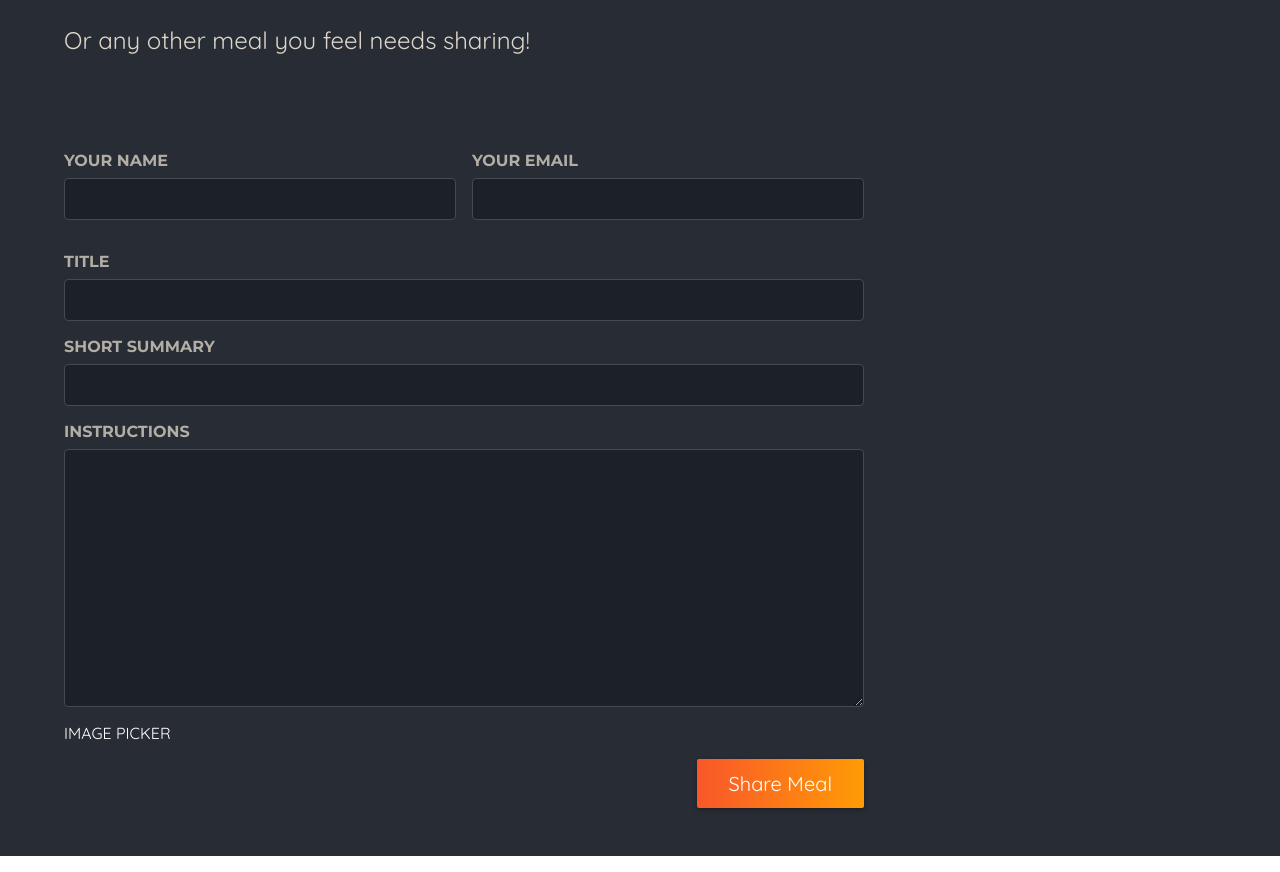
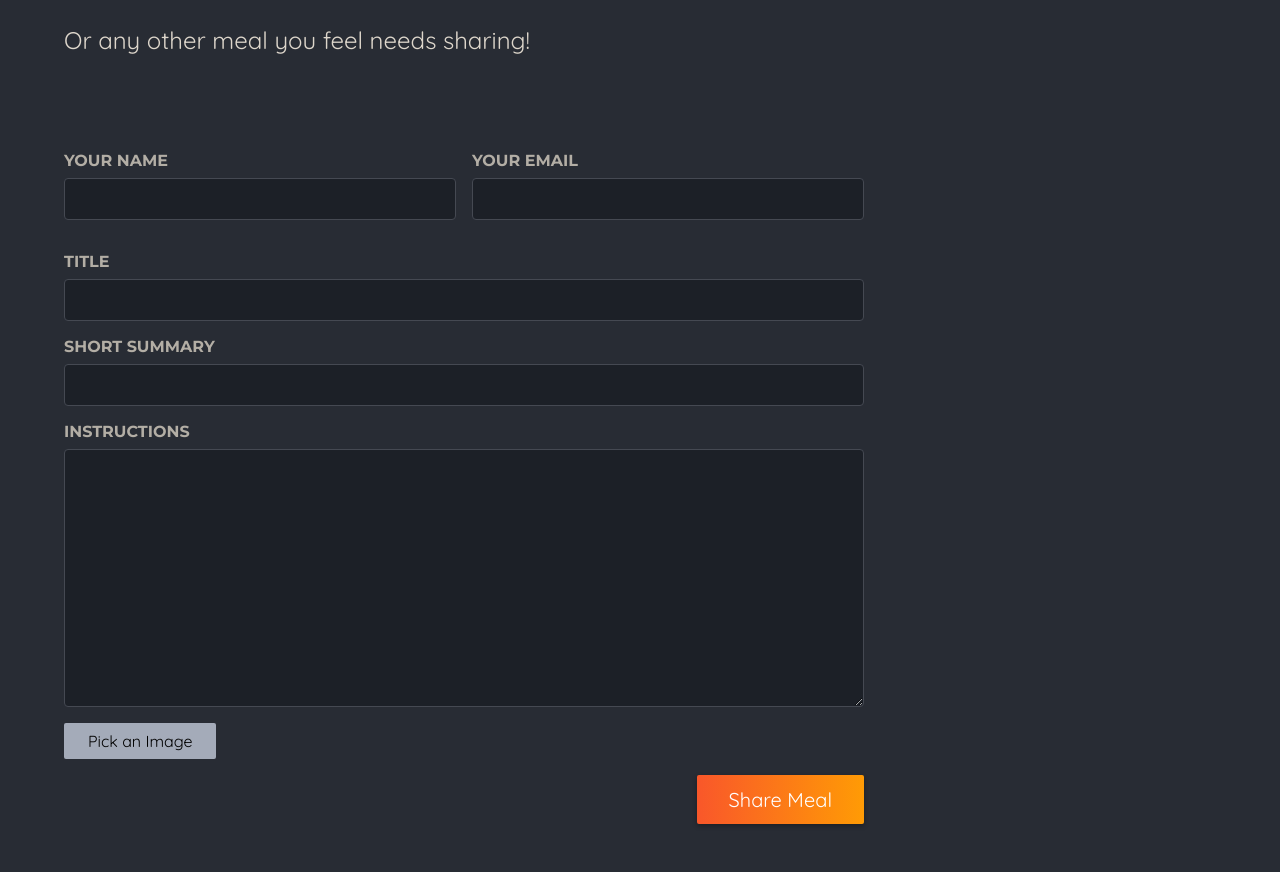
Before and after one commit to vkhandelwal48/Foodies, a Next.js app: page /meals/share in a window 1280 px wide. Shown: the part 260-1132 px from the top of the page. Built offline with nearby package versions, Linux system fonts and the light colour scheme.

Commit message:
added Image Picker

```diff
--- /dev/null
+++ b/app/components/meals/image-picker.js
@@ -0,0 +1,26 @@
+'use client';
+import { useRef } from "react";
+import classes from "./image-picker.module.css";
+
+export default function ImagePicker({ label, name }) {
+    const imageInput = useRef();
+    function handlePickClick () {
+        imageInput.current.click();
+    }
+    return <div className={classes.picker}>
+        <label htmlFor={name}>{label}</label>
+        <div className={classes.controls}>
+            <input
+              type="file"
+              id={name}
+              accept="image/png, image/jpeg"
+              name={name}
+              className={classes.input}
+              ref={imageInput}
+            />
+            <button type="button" className={classes.button} onClick={handlePickClick}>
+                Pick an Image
+            </button>
+        </div>
+    </div>;
+}
--- /dev/null
+++ b/app/components/meals/image-picker.module.css
@@ -0,0 +1,45 @@
+.controls {
+  display: flex;
+  align-items: flex-start;
+  gap: 1.5rem;
+  margin-bottom: 1rem;
+}
+
+.picker .input {
+  display: none;
+}
+
+.picker .button {
+  border: 0;
+  padding: 0.5rem 1.5rem;
+  background: #a4abb9;
+  border-radius: 2px;
+  cursor: pointer;
+  font: inherit;
+}
+
+.picker .button:hover,
+.picker .button:focus {
+  background: #b3b9c6;
+}
+
+.preview {
+  width: 10rem;
+  height: 10rem;
+  border: 2px solid #a4abb9;
+  display: flex;
+  justify-content: center;
+  align-items: center;
+  text-align: center;
+  color: #a4abb9;
+  position: relative;
+}
+
+.preview p {
+  margin: 0;
+  padding: 1rem;
+}
+
+.preview img {
+  object-fit: cover;
+}
--- a/app/meals/share/page.js
+++ b/app/meals/share/page.js
@@ -1,3 +1,4 @@
+import ImagePicker from '@/app/components/meals/image-picker';
 import classes from './page.module.css';
 
 export default function ShareMealPage() {
@@ -38,7 +39,7 @@
               required
             ></textarea>
           </p>
-          IMAGE PICKER
+          <ImagePicker />
           <p className={classes.actions}>
             <button type="submit">Share Meal</button>
           </p>
```
